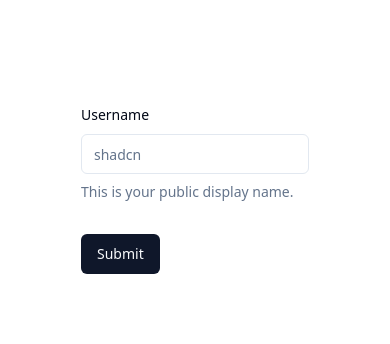
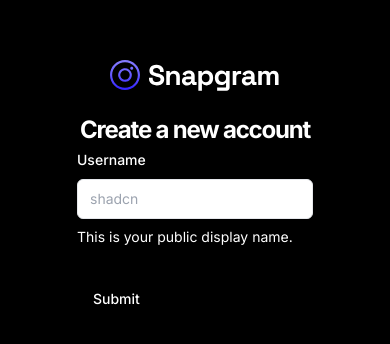
Before and after one commit to cuadros-code/trendo, a React (Vite) app: page /sign-up in a window 390 px wide. Shown: the part 234-578 px from the top of the page. Built offline with nearby package versions, Linux system fonts and the light colour scheme.

Commit message:
Add signup form validation

```diff
--- a/src/_auth/forms/SignupForm.tsx
+++ b/src/_auth/forms/SignupForm.tsx
@@ -4,27 +4,32 @@
 import { Button } from "@/components/ui/button"
 import { Form, FormControl, FormDescription, FormField, FormItem, FormLabel, FormMessage } from "@/components/ui/form"
 import { Input } from "@/components/ui/input"
-
-const formSchema = z.object({
-  username: z.string().min(2).max(50),
-})
+import { SingupValidation } from "@/lib/validation"
 
 const SignupForm = () => {
 
-  const form = useForm<z.infer<typeof formSchema>>({
-    resolver: zodResolver(formSchema),
+  const form = useForm<z.infer<typeof SingupValidation>>({
+    resolver: zodResolver(SingupValidation),
     defaultValues: {
-      username: "",
+      name      : "",
+      username  : "",
+      email     : "",
+      password  : "",
     },
   })
 
-  function onSubmit(values: z.infer<typeof formSchema>) {
+  function onSubmit(values: z.infer<typeof SingupValidation>) {
     console.log(values)
   }
 
   return (
-    <div>
     <Form {...form}>
+
+      <div className="sm:w-420 flex-center flex-col">
+        <img src="/assets/images/logo.svg" alt="logo" />
+        <h2 className="h3-bold md:h2-bold pt-5 sm:pt-12">Create a new account</h2>
+      </div>
+
       <form onSubmit={form.handleSubmit(onSubmit)} className="space-y-8">
         <FormField
           control={form.control}
@@ -45,7 +50,6 @@
         <Button type="submit">Submit</Button>
       </form>
     </Form>
-    </div>
   )
 }
 
--- a/src/globals.css
+++ b/src/globals.css
@@ -1,76 +1,280 @@
+@import url("https://fonts.googleapis.com/css2?family=Inter:wght@400;500;600;700;800&display=swap");
+
 @tailwind base;
 @tailwind components;
 @tailwind utilities;
 
 @layer base {
-  :root {
-    --background: 0 0% 100%;
-    --foreground: 222.2 84% 4.9%;
-
-    --card: 0 0% 100%;
-    --card-foreground: 222.2 84% 4.9%;
-
-    --popover: 0 0% 100%;
-    --popover-foreground: 222.2 84% 4.9%;
-
-    --primary: 222.2 47.4% 11.2%;
-    --primary-foreground: 210 40% 98%;
-
-    --secondary: 210 40% 96.1%;
-    --secondary-foreground: 222.2 47.4% 11.2%;
-
-    --muted: 210 40% 96.1%;
-    --muted-foreground: 215.4 16.3% 46.9%;
-
-    --accent: 210 40% 96.1%;
-    --accent-foreground: 222.2 47.4% 11.2%;
-
-    --destructive: 0 84.2% 60.2%;
-    --destructive-foreground: 210 40% 98%;
-
-    --border: 214.3 31.8% 91.4%;
-    --input: 214.3 31.8% 91.4%;
-    --ring: 222.2 84% 4.9%;
-
-    --radius: 0.5rem;
+  * {
+    @apply box-border list-none p-0 m-0 scroll-smooth;
   }
 
-  .dark {
-    --background: 222.2 84% 4.9%;
-    --foreground: 210 40% 98%;
-
-    --card: 222.2 84% 4.9%;
-    --card-foreground: 210 40% 98%;
-
-    --popover: 222.2 84% 4.9%;
-    --popover-foreground: 210 40% 98%;
-
-    --primary: 210 40% 98%;
-    --primary-foreground: 222.2 47.4% 11.2%;
-
-    --secondary: 217.2 32.6% 17.5%;
-    --secondary-foreground: 210 40% 98%;
-
-    --muted: 217.2 32.6% 17.5%;
-    --muted-foreground: 215 20.2% 65.1%;
-
-    --accent: 217.2 32.6% 17.5%;
-    --accent-foreground: 210 40% 98%;
-
-    --destructive: 0 62.8% 30.6%;
-    --destructive-foreground: 210 40% 98%;
-
-    --border: 217.2 32.6% 17.5%;
-    --input: 217.2 32.6% 17.5%;
-    --ring: 212.7 26.8% 83.9%;
+  body {
+    @apply bg-dark-1 text-white min-h-screen font-inter;
   }
 }
 
-@layer base {
-  * {
-    @apply border-border;
+@layer utilities {
+  /* TYPOGRAPHY */
+  .h1-bold {
+    @apply text-[36px] font-bold leading-[140%] tracking-tighter;
   }
-  body {
-    @apply bg-background text-foreground;
+
+  .h1-semibold {
+    @apply text-[36px] font-semibold leading-[140%] tracking-tighter;
+  }
+
+  .h2-bold {
+    @apply text-[30px] font-bold leading-[140%] tracking-tighter;
+  }
+
+  .h3-bold {
+    @apply text-[24px] font-bold leading-[140%] tracking-tighter;
+  }
+
+  .base-semibold {
+    @apply text-[16px] font-semibold leading-[140%] tracking-tighter;
+  }
+
+  .base-medium {
+    @apply text-[16px] font-medium leading-[140%];
+  }
+
+  .base-regular {
+    @apply text-[16px] font-normal leading-[140%];
+  }
+
+  .body-bold {
+    @apply text-[18px] font-bold leading-[140%];
+  }
+
+  .body-medium {
+    @apply text-[18px] font-medium leading-[140%];
+  }
+
+  .small-semibold {
+    @apply text-[14px] font-semibold leading-[140%] tracking-tighter;
+  }
+
+  .small-medium {
+    @apply text-[14px] font-medium leading-[140%];
+  }
+
+  .small-regular {
+    @apply text-[14px] font-normal leading-[140%];
+  }
+
+  .subtle-semibold {
+    @apply text-[12px] font-semibold leading-[140%];
+  }
+
+  .tiny-medium {
+    @apply text-[10px] font-medium leading-[140%];
+  }
+
+  /* UTILITIES */
+  .invert-white {
+    @apply invert brightness-0 transition;
+  }
+
+  .flex-center {
+    @apply flex justify-center items-center;
+  }
+
+  .flex-between {
+    @apply flex justify-between items-center;
+  }
+
+  .flex-start {
+    @apply flex justify-start items-center;
+  }
+
+  .custom-scrollbar::-webkit-scrollbar {
+    width: 3px;
+    height: 3px;
+    border-radius: 2px;
+  }
+
+  .custom-scrollbar::-webkit-scrollbar-track {
+    background: #09090a;
+  }
+
+  .custom-scrollbar::-webkit-scrollbar-thumb {
+    background: #5c5c7b;
+    border-radius: 50px;
+  }
+
+  .custom-scrollbar::-webkit-scrollbar-thumb:hover {
+    background: #7878a3;
+  }
+
+  .common-container {
+    @apply flex flex-col flex-1 items-center gap-10 overflow-scroll py-10 px-5 md:px-8 lg:p-14 custom-scrollbar;
+  }
+
+  /* All Users */
+  .user-container {
+    @apply max-w-5xl flex flex-col items-start w-full gap-6 md:gap-9;
+  }
+
+  .user-grid {
+    @apply w-full grid grid-cols-1 xs:grid-cols-2 md:grid-cols-2 lg:grid-cols-2 xl:grid-cols-3 gap-7 max-w-5xl;
+  }
+
+  /* Explore */
+  .explore-container {
+    @apply flex flex-col flex-1 items-center overflow-scroll py-10 px-5 md:p-14 custom-scrollbar;
+  }
+
+  .explore-inner_container {
+    @apply max-w-5xl flex flex-col items-center w-full gap-6 md:gap-9;
+  }
+
+  .explore-search {
+    @apply h-12 bg-dark-4 border-none placeholder:text-light-4 focus-visible:ring-0 focus-visible:ring-offset-0 ring-offset-0 !important;
+  }
+
+  /* Home */
+  .home-container {
+    @apply flex flex-col flex-1 items-center gap-10 overflow-scroll py-10 px-5 md:px-8 lg:p-14 custom-scrollbar;
+  }
+
+  .home-posts {
+    @apply max-w-screen-sm flex flex-col items-center w-full gap-6 md:gap-9;
+  }
+
+  .home-creators {
+    @apply hidden xl:flex flex-col w-72 2xl:w-465 px-6 py-10 gap-10  overflow-scroll custom-scrollbar;
+  }
+
+  /* Post Details */
+  .post_details-container {
+    @apply flex flex-col flex-1 gap-10 overflow-scroll py-10 px-5 md:p-14 custom-scrollbar items-center;
+  }
+
+  .post_details-card {
+    @apply bg-dark-2 w-full max-w-5xl rounded-[30px] flex-col flex xl:flex-row border border-dark-4 xl:rounded-l-[24px];
+  }
+
+  .post_details-img {
+    @apply h-80 lg:h-[480px] xl:w-[48%] rounded-t-[30px] xl:rounded-l-[24px] xl:rounded-tr-none object-cover p-5 bg-dark-1;
+  }
+
+  .post_details-info {
+    @apply bg-dark-2 flex flex-col gap-5 lg:gap-7 flex-1 items-start p-8 rounded-[30px];
+  }
+
+  .post_details-delete_btn {
+    @apply p-0 flex gap-3 hover:bg-transparent hover:text-light-1  text-light-1 small-medium lg:base-medium;
+  }
+
+  /* Profile */
+  .profile-container {
+    @apply flex flex-col items-center flex-1 gap-10 overflow-scroll py-10 px-5 md:p-14 custom-scrollbar;
+  }
+
+  .profile-inner_container {
+    @apply flex items-center md:mb-8 xl:items-start gap-8 flex-col xl:flex-row relative max-w-5xl w-full;
+  }
+
+  .profile-tab {
+    @apply flex-center gap-3 py-4 w-48 bg-dark-2  transition flex-1 xl:flex-initial;
+  }
+
+  /* Saved */
+  .saved-container {
+    @apply flex flex-col flex-1 items-center gap-10 overflow-scroll py-10 px-5 md:p-14 custom-scrollbar;
+  }
+
+  /* Bottom bar */
+  .bottom-bar {
+    @apply z-50 flex-between w-full sticky bottom-0 rounded-t-[20px] bg-dark-2 px-5 py-4 md:hidden;
+  }
+
+  /* File uploader */
+  .file_uploader-img {
+    @apply h-80 lg:h-[480px] w-full rounded-[24px] object-cover object-top;
+  }
+
+  .file_uploader-label {
+    @apply text-light-4 text-center small-regular w-full p-4 border-t border-t-dark-4;
+  }
+
+  .file_uploader-box {
+    @apply flex-center flex-col p-7 h-80 lg:h-[612px];
+  }
+
+  /* Grid Post List */
+  .grid-container {
+    @apply w-full grid grid-cols-1 sm:grid-cols-2 md:grid-cols-1 lg:grid-cols-2 xl:grid-cols-3 gap-7 max-w-5xl;
+  }
+
+  .grid-post_link {
+    @apply flex rounded-[24px] border border-dark-4 overflow-hidden cursor-pointer w-full h-full;
+  }
+
+  .grid-post_user {
+    @apply absolute bottom-0 p-5 flex-between w-full bg-gradient-to-t from-dark-3 to-transparent rounded-b-[24px] gap-2;
+  }
+
+  /* Left sidebar */
+  .leftsidebar {
+    @apply hidden md:flex px-6 py-10 flex-col justify-between min-w-[270px] bg-dark-2;
+  }
+
+  .leftsidebar-link {
+    @apply rounded-lg base-medium hover:bg-primary-500 transition;
+  }
+
+  /* Post Card */
+  .post-card {
+    @apply bg-dark-2 rounded-3xl border border-dark-4 p-5 lg:p-7 w-full max-w-screen-sm;
+  }
+
+  .post-card_img {
+    @apply h-64 xs:h-[400px] lg:h-[450px] w-full rounded-[24px] object-cover mb-5;
+  }
+
+  /* Topbar */
+  .topbar {
+    @apply sticky top-0 z-50 md:hidden bg-dark-2 w-full;
+  }
+
+  /* User card */
+  .user-card {
+    @apply flex-center flex-col gap-4 border border-dark-4 rounded-[20px] px-5 py-8;
   }
 }
+
+@layer components {
+  /* SHADCN COMPONENTS */
+  /* Form */
+  .shad-form_label {
+    @apply text-white !important;
+  }
+
+  .shad-form_message {
+    @apply text-red !important;
+  }
+
+  .shad-input {
+    @apply h-12 bg-dark-4 border-none placeholder:text-light-4 focus-visible:ring-1 focus-visible:ring-offset-1 ring-offset-light-3 !important;
+  }
+
+  .shad-textarea {
+    @apply h-36 bg-dark-3 rounded-xl border-none focus-visible:ring-1 focus-visible:ring-offset-1 ring-offset-light-3 !important;
+  }
+
+  /* Button */
+  .shad-button_primary {
+    @apply bg-primary-500 hover:bg-primary-500 text-light-1 flex gap-2 !important;
+  }
+
+  .shad-button_dark_4 {
+    @apply h-12 bg-dark-4 px-5 text-light-1 flex gap-2 !important;
+  }
+
+  .shad-button_ghost {
+    @apply flex gap-4 items-center justify-start hover:bg-transparent hover:text-white !important;
+  }
+}
--- /dev/null
+++ b/src/lib/validation/index.ts
@@ -0,0 +1,9 @@
+import { z } from "zod"
+
+
+export const SingupValidation = z.object({
+  name: z.string().min(2, { message: "Name is too short" }),
+  username: z.string().min(2, { message: "Username is too short" }),
+  email: z.string().email({ message: "Invalid email" }),
+  password: z.string().min(6, { message: "Password is too short" }),
+})
--- a/tailwind.config.js
+++ b/tailwind.config.js
@@ -1,77 +1,66 @@
 /** @type {import('tailwindcss').Config} */
+const defaultTheme = require('tailwindcss/defaultTheme')
+
 module.exports = {
-  darkMode: ["class"],
+  darkMode: ['class'],
   content: [
     './pages/**/*.{ts,tsx}',
     './components/**/*.{ts,tsx}',
     './app/**/*.{ts,tsx}',
     './src/**/*.{ts,tsx}',
   ],
-  prefix: "",
   theme: {
     container: {
       center: true,
-      padding: "2rem",
+      padding: '2rem',
       screens: {
-        "2xl": "1400px",
+        '2xl': '1400px',
+
       },
     },
     extend: {
       colors: {
-        border: "hsl(var(--border))",
-        input: "hsl(var(--input))",
-        ring: "hsl(var(--ring))",
-        background: "hsl(var(--background))",
-        foreground: "hsl(var(--foreground))",
-        primary: {
-          DEFAULT: "hsl(var(--primary))",
-          foreground: "hsl(var(--primary-foreground))",
-        },
-        secondary: {
-          DEFAULT: "hsl(var(--secondary))",
-          foreground: "hsl(var(--secondary-foreground))",
-        },
-        destructive: {
-          DEFAULT: "hsl(var(--destructive))",
-          foreground: "hsl(var(--destructive-foreground))",
-        },
-        muted: {
-          DEFAULT: "hsl(var(--muted))",
-          foreground: "hsl(var(--muted-foreground))",
-        },
-        accent: {
-          DEFAULT: "hsl(var(--accent))",
-          foreground: "hsl(var(--accent-foreground))",
-        },
-        popover: {
-          DEFAULT: "hsl(var(--popover))",
-          foreground: "hsl(var(--popover-foreground))",
-        },
-        card: {
-          DEFAULT: "hsl(var(--card))",
-          foreground: "hsl(var(--card-foreground))",
-        },
+        'primary-500': '#877EFF',
+        'primary-600': '#5D5FEF',
+        'secondary-500': '#FFB620',
+        'off-white': '#D0DFFF',
+        'red': '#FF5A5A',
+        'dark-1': '#000000',
+        'dark-2': '#09090A',
+        'dark-3': '#101012',
+        'dark-4': '#1F1F22',
+        'light-1': '#FFFFFF',
+        'light-2': '#EFEFEF',
+        'light-3': '#7878A3',
+        'light-4': '#5C5C7B',
       },
-      borderRadius: {
-        lg: "var(--radius)",
-        md: "calc(var(--radius) - 2px)",
-        sm: "calc(var(--radius) - 4px)",
+      screens: {
+        'xs': '480px',
+
+      },
+      width: {
+        '420': '420px',
+        '465': '465px',
+      },
+      fontFamily: {
+        inter: ['Inter', 'sans-serif'],
+
       },
       keyframes: {
-        "accordion-down": {
-          from: { height: "0" },
-          to: { height: "var(--radix-accordion-content-height)" },
+        'accordion-down': {
+          from: { height: 0 },
+          to: { height: 'var(--radix-accordion-content-height)' },
         },
-        "accordion-up": {
-          from: { height: "var(--radix-accordion-content-height)" },
-          to: { height: "0" },
+        'accordion-up': {
+          from: { height: 'var(--radix-accordion-content-height)' },
+          to: { height: 0 },
         },
       },
       animation: {
-        "accordion-down": "accordion-down 0.2s ease-out",
-        "accordion-up": "accordion-up 0.2s ease-out",
+        'accordion-down': 'accordion-down 0.2s ease-out',
+        'accordion-up': 'accordion-up 0.2s ease-out',
       },
     },
   },
-  plugins: [require("tailwindcss-animate")],
-}
+  plugins: [require('tailwindcss-animate')],
+};
```
Lines whose indentation alone changed are shown as unchanged.
